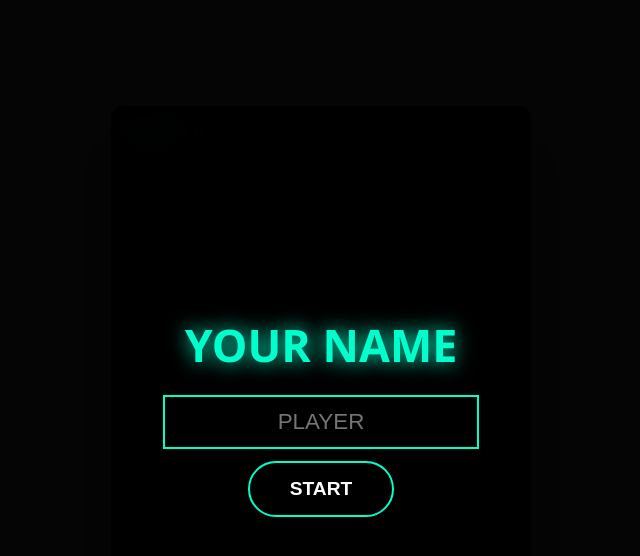
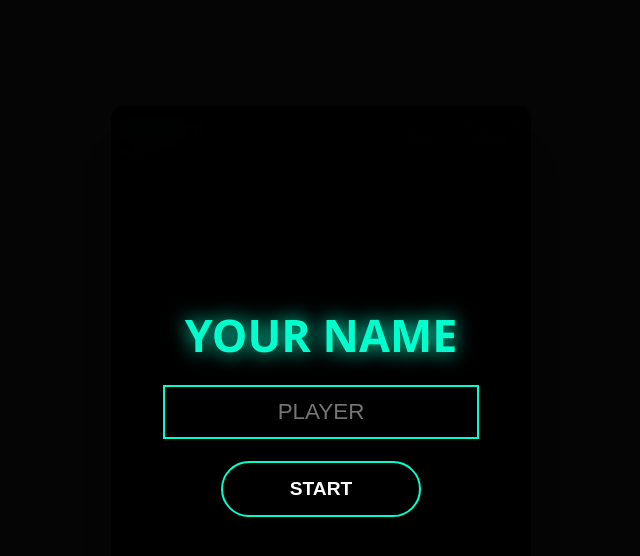
Before and after one commit to viktor448/Neon-blocks-, a website: page index.html in a window 1280 px wide. Both pictures are taken after a click on the button "START GAME". Shown: the whole page, without its empty margins (319-959 px from the left). Drawn offline with Linux system fonts and the light colour scheme.

Commit message:
Update playlist to include 11 tracks and adjust display

```diff
--- a/index.html
+++ b/index.html
@@ -54,6 +54,7 @@
             height: auto; box-shadow: 0 0 40px rgba(0,0,0,0.7);
         }
 
+        /* ИДЕАЛЬНОЕ ЦЕНТРИРОВАНИЕ PERFECT SCORE */
         #perfect-layer {
             position: absolute; top: 0; left: 0; width: 100%; height: 100%;
             display: flex; justify-content: center; align-items: center;
@@ -76,11 +77,12 @@
         .hidden { display: none !important; }
 
         h1 { font-size: 2.8rem; color: var(--primary-color); text-shadow: 0 0 20px var(--primary-color); margin-bottom: 20px; }
-        .menu-btn { padding: 15px 40px; font-size: 1.2rem; background: transparent; color: white; border: 2px solid var(--primary-color); border-radius: 50px; text-transform: uppercase; font-weight: 900; cursor: pointer; }
+        .menu-btn { padding: 15px 40px; font-size: 1.2rem; background: transparent; color: white; border: 2px solid var(--primary-color); border-radius: 50px; text-transform: uppercase; font-weight: 900; margin: 10px; cursor: pointer; min-width: 200px; }
 
         #track-display { position: absolute; top: 70px; font-size: 0.8rem; color: var(--primary-color); font-weight: bold; opacity: 0; transition: 0.5s; z-index: 20; }
         #beat-fx { position: absolute; top: 0; left: 0; width: 100%; height: 100%; pointer-events: none; border: 0px solid var(--primary-color); box-sizing: border-box; transition: 0.1s; z-index: 5; }
 
+        /* Leaderboard styles */
         #leaderboard-overlay .panel {
             background: linear-gradient(180deg, rgba(0,0,0,0.2), rgba(0,0,0,0.6));
             padding: 20px; border-radius: 12px; border: 2px solid rgba(0,255,204,0.15); width: 90%;
@@ -99,7 +101,7 @@
 
     <div id="game-container">
         <div id="beat-fx"></div>
-        <div id="track-display">TRACK 1/10</div>
+        <div id="track-display">TRACK 1/11</div>
 
         <div id="perfect-layer">
             <div id="perfect-score-msg">PERFECT!</div>
@@ -176,16 +178,39 @@
     let highScore = parseInt(localStorage.getItem('neonBlocks_best')) || 0;
     highScoreEl.innerText = highScore;
 
-    const playlist = Array.from({length: 10}, (_, i) => `https://www.soundhelix.com/examples/mp3/SoundHelix-Song-${i+1}.mp3`);
+    // --- ПЛЕЙЛИСТ (11 ТРЕКОВ) ---
+    const playlist = [
+        'https://www.soundhelix.com/examples/mp3/SoundHelix-Song-1.mp3',
+        'https://www.soundhelix.com/examples/mp3/SoundHelix-Song-2.mp3',
+        'https://www.soundhelix.com/examples/mp3/SoundHelix-Song-3.mp3',
+        'https://www.soundhelix.com/examples/mp3/SoundHelix-Song-4.mp3',
+        'https://www.soundhelix.com/examples/mp3/SoundHelix-Song-5.mp3',
+        'https://www.soundhelix.com/examples/mp3/SoundHelix-Song-6.mp3',
+        'https://www.soundhelix.com/examples/mp3/SoundHelix-Song-7.mp3',
+        'https://www.soundhelix.com/examples/mp3/SoundHelix-Song-8.mp3',
+        'https://www.soundhelix.com/examples/mp3/SoundHelix-Song-9.mp3',
+        'https://www.soundhelix.com/examples/mp3/SoundHelix-Song-10.mp3',
+        './nena.mp3' // Песня должна лежать в той же папке на GitHub
+    ];
+
     let currentTrack = 0;
     const bgMusic = new Audio();
     bgMusic.volume = 0.25;
 
+    // Если трек не загрузился, переключаем на следующий автоматически
+    bgMusic.onerror = () => {
+        console.warn("Track failed to load, skipping...");
+        nextTrack();
+    };
+
     function playTrack(idx) {
         currentTrack = idx % playlist.length;
         bgMusic.src = playlist[currentTrack];
-        bgMusic.play().catch(() => {});
-        trackDisplay.innerText = `TRACK ${currentTrack + 1}/10`;
+        bgMusic.load(); // Принудительная загрузка
+        bgMusic.play().catch(() => {
+            console.log("Music waiting for interaction...");
+        });
+        trackDisplay.innerText = `TRACK ${currentTrack + 1}/${playlist.length}`;
         trackDisplay.style.opacity = 1;
         setTimeout(() => trackDisplay.style.opacity = 0, 2000);
     }
@@ -398,7 +423,7 @@
             json.forEach((it, idx) => {
                 const div = document.createElement('div');
                 div.className = 'leader-item';
-                div.innerHTML = `<div style="display:flex;align-items:center"><div class="leader-rank">${idx+1}</div><div class="leader-name">${it.name}</div></div><div class="leader-score">${it.score}</div>`;
+                div.innerHTML = `<div style="display:flex;align-items:center"><div class="leader-rank">${idx+1}</div><div class="leader-name">${escapeHtml(it.name)}</div></div><div class="leader-score">${it.score}</div>`;
                 list.appendChild(div);
             });
         } catch (err) { list.innerHTML = `<div style="color:#f55; text-align:center; padding:12px">Error</div>`; }
@@ -428,7 +453,6 @@
         else showMenu();
     };
 
-    // РЕГИСТРАЦИЯ SERVICE WORKER
     if ('serviceWorker' in navigator) {
         navigator.serviceWorker.register('sw.js');
     }
```
